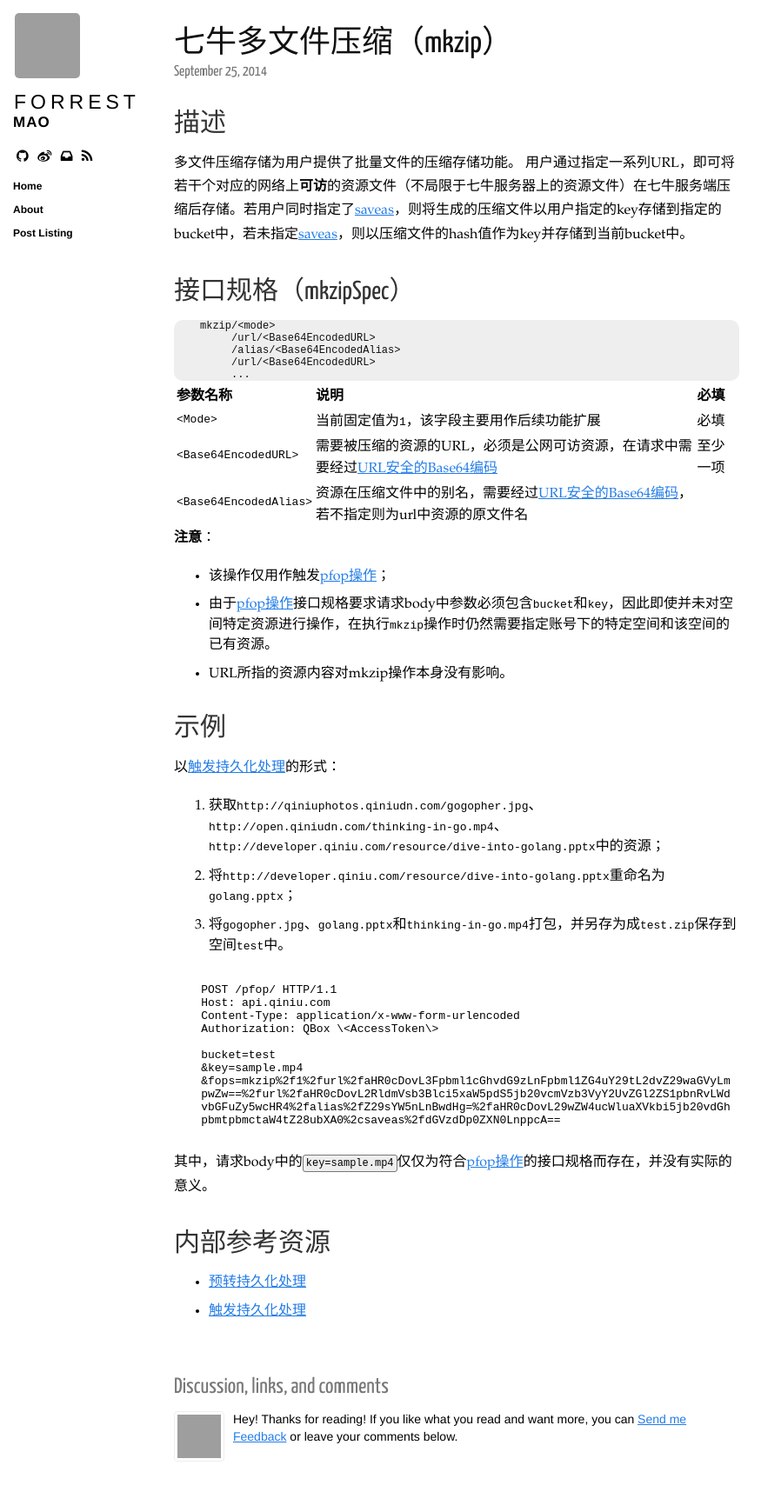
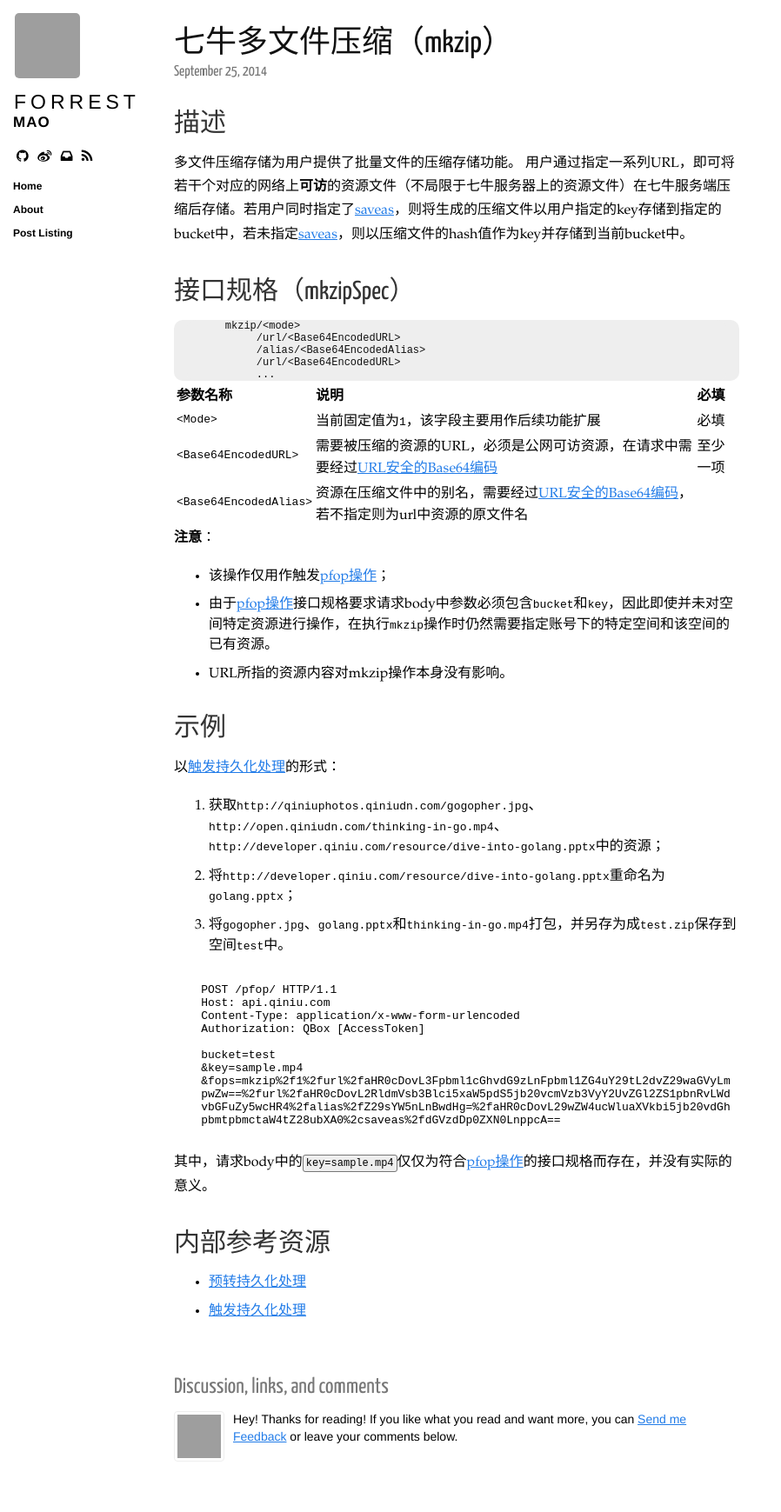
Before and after one commit to forrest-mao/forrest-mao.github.io, a Jekyll site: the page built from _posts/2014-09-25-qiniu-mkzip.md, in a window 1280 px wide. Shown: the whole page at 87% size, without its empty margins (0-898 px from the left). Built offline with Jekyll 4.4.1, drawn with Linux system fonts in a browser that asks for light colours; nearby versions of some CDN libraries; Markdown is read by kramdown in place of the engine named in the settings; comment, search, counter and statistics services are not loaded; some of the changed lines change nothing that is shown; grey boxes are pictures that could not be loaded.

Commit message:
fix again

````diff
--- a/_posts/2014-09-25-qiniu-mkzip.md
+++ b/_posts/2014-09-25-qiniu-mkzip.md
@@ -12,11 +12,11 @@
 ## 接口规格（mkzipSpec）
 
 ```
-mkzip/<mode>
-     /url/<Base64EncodedURL>
-     /alias/<Base64EncodedAlias>
-     /url/<Base64EncodedURL>
-     ...
+    mkzip/<mode>
+         /url/<Base64EncodedURL>
+         /alias/<Base64EncodedAlias>
+         /url/<Base64EncodedURL>
+         ...
 ```
 
 参数名称      | 说明                              | 必填
@@ -47,7 +47,7 @@
     POST /pfop/ HTTP/1.1
     Host: api.qiniu.com
     Content-Type: application/x-www-form-urlencoded
-    Authorization: QBox \<AccessToken\>
+    Authorization: QBox [AccessToken]
 
     bucket=test
     &key=sample.mp4
````
